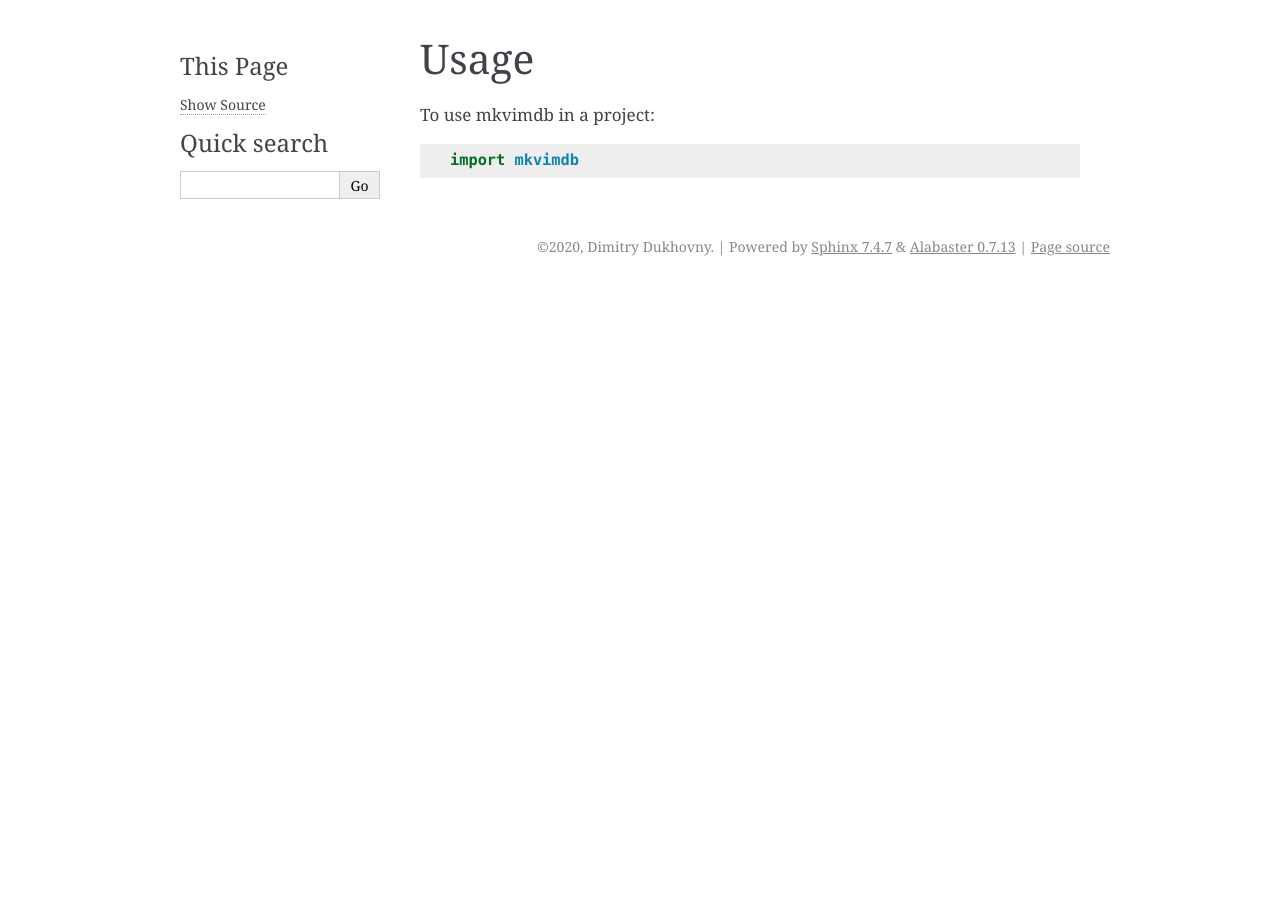
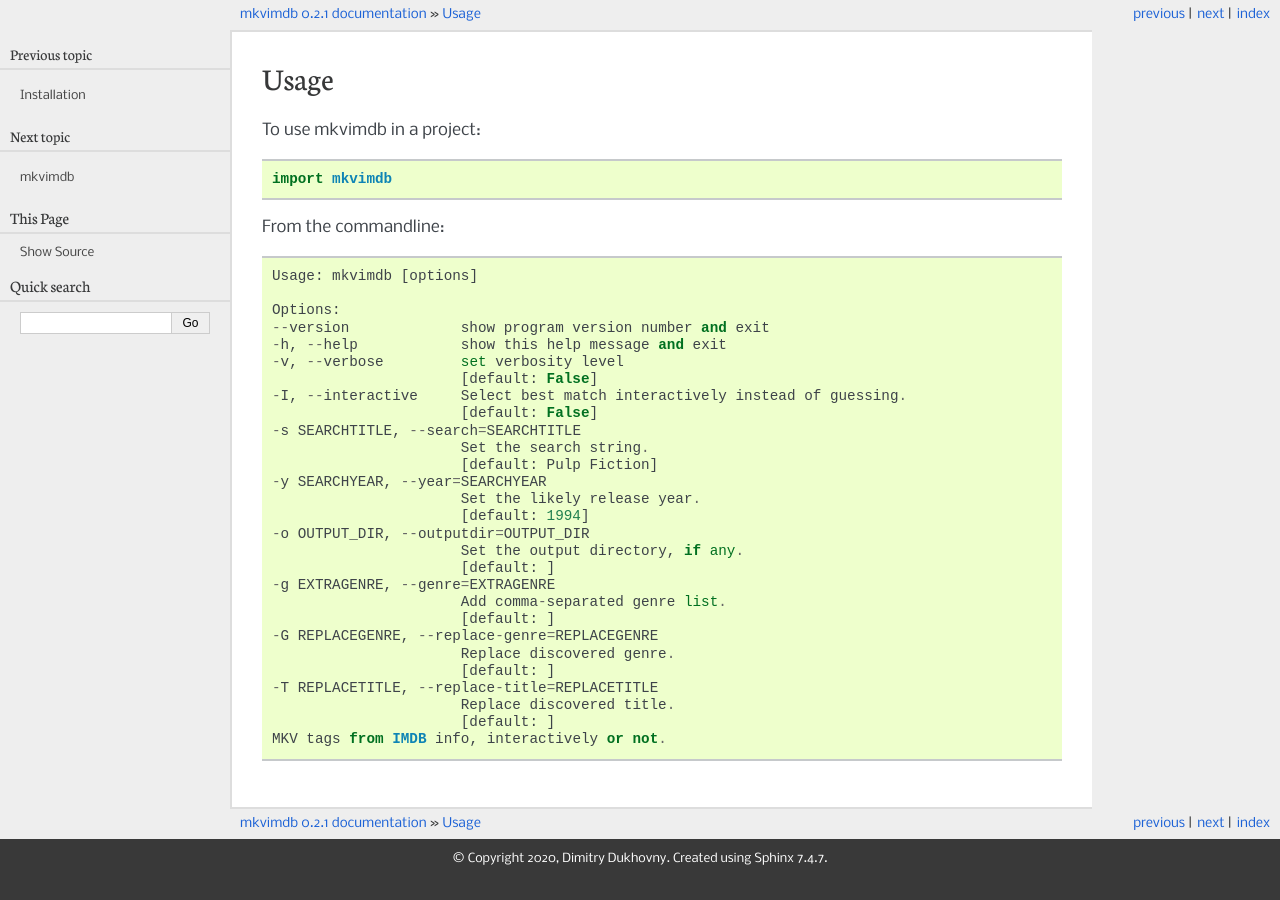
Before and after one commit to GnomonConquest/mkvimdb, a Sphinx documentation site: the page built from docs/usage.rst, in a window 1280 px wide. Built offline with Sphinx 7.4.7, drawn with Linux system fonts in a browser that asks for light colours.

Commit message:
Taking some phone time to doodle up some docs.

```diff
--- a/docs/conf.py
+++ b/docs/conf.py
@@ -83,7 +83,7 @@
 # The theme to use for HTML and HTML Help pages.  See the documentation for
 # a list of builtin themes.
 #
-html_theme = 'alabaster'
+html_theme = 'pyramid'
 
 # Theme options are theme-specific and customize the look and feel of a
 # theme further.  For a list of options available for each theme, see the
--- a/docs/usage.rst
+++ b/docs/usage.rst
@@ -5,3 +5,34 @@
 To use mkvimdb in a project::
 
     import mkvimdb
+
+From the commandline::
+
+    Usage: mkvimdb [options]
+
+    Options:
+    --version             show program version number and exit
+    -h, --help            show this help message and exit
+    -v, --verbose         set verbosity level
+                          [default: False]
+    -I, --interactive     Select best match interactively instead of guessing.
+                          [default: False]
+    -s SEARCHTITLE, --search=SEARCHTITLE
+                          Set the search string.
+                          [default: Pulp Fiction]
+    -y SEARCHYEAR, --year=SEARCHYEAR
+                          Set the likely release year.
+                          [default: 1994]
+    -o OUTPUT_DIR, --outputdir=OUTPUT_DIR
+                          Set the output directory, if any.
+                          [default: ]
+    -g EXTRAGENRE, --genre=EXTRAGENRE
+                          Add comma-separated genre list.
+                          [default: ]
+    -G REPLACEGENRE, --replace-genre=REPLACEGENRE
+                          Replace discovered genre.
+                          [default: ]
+    -T REPLACETITLE, --replace-title=REPLACETITLE
+                          Replace discovered title.
+                          [default: ]
+    MKV tags from IMDB info, interactively or not.
--- a/mkvimdb/__init__.py
+++ b/mkvimdb/__init__.py
@@ -2,4 +2,4 @@
 
 __author__ = """Dimitry Dukhovny"""
 __email__ = 'gnomon@protonmail.com'
-__version__ = '0.2.0'
+__version__ = '0.2.1'
--- a/setup.cfg
+++ b/setup.cfg
@@ -1,5 +1,5 @@
 [bumpversion]
-current_version = 0.2.0
+current_version = 0.2.1
 commit = True
 tag = True
 
--- a/setup.py
+++ b/setup.py
@@ -48,6 +48,6 @@
     test_suite='tests',
     tests_require=test_requirements,
     url='https://github.com/gnomonconquest/mkvimdb',
-    version='0.2.0',
+    version='0.2.1',
     zip_safe=False,
 )
```
Also changed, not shown: 2 other files.
